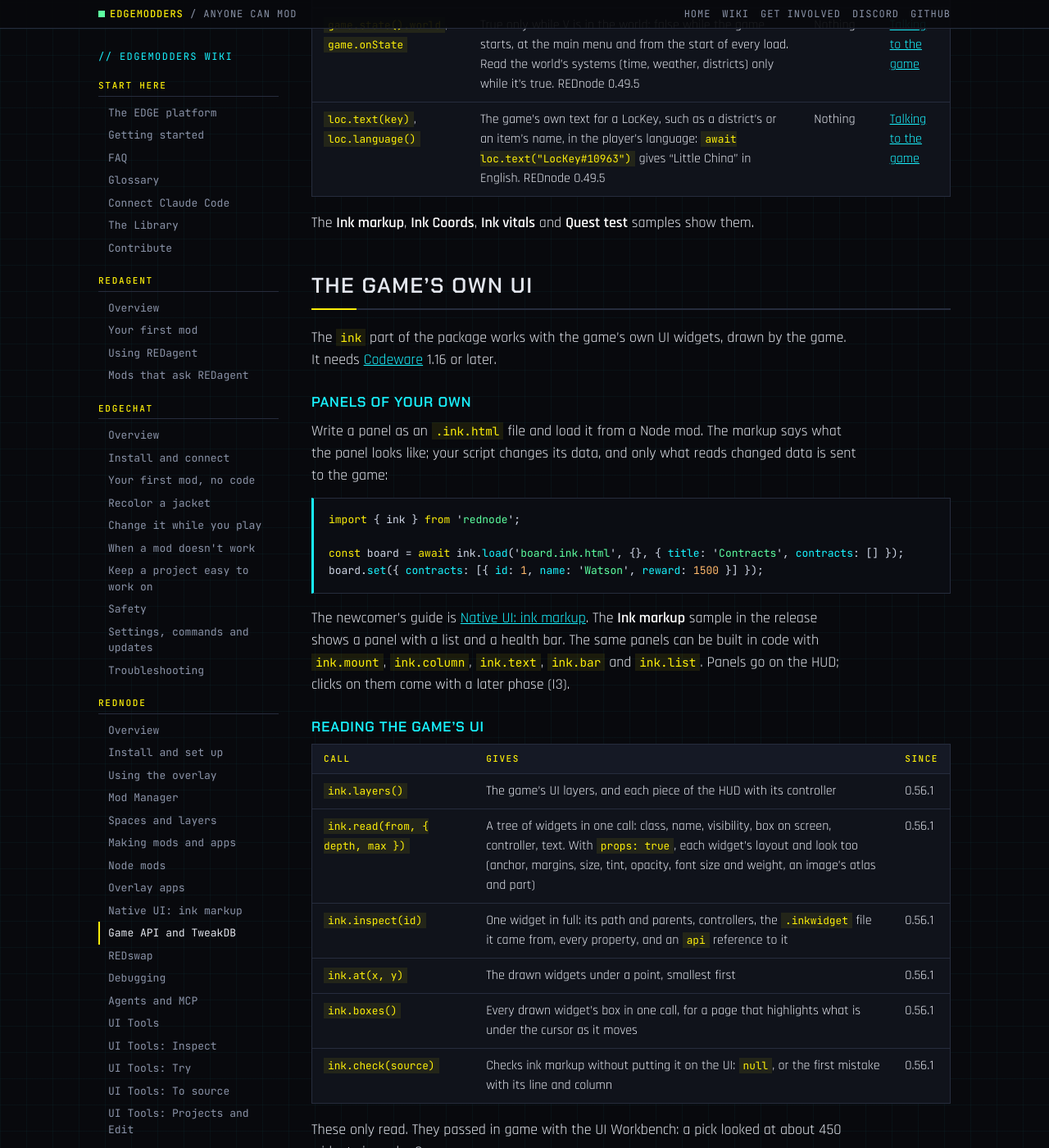
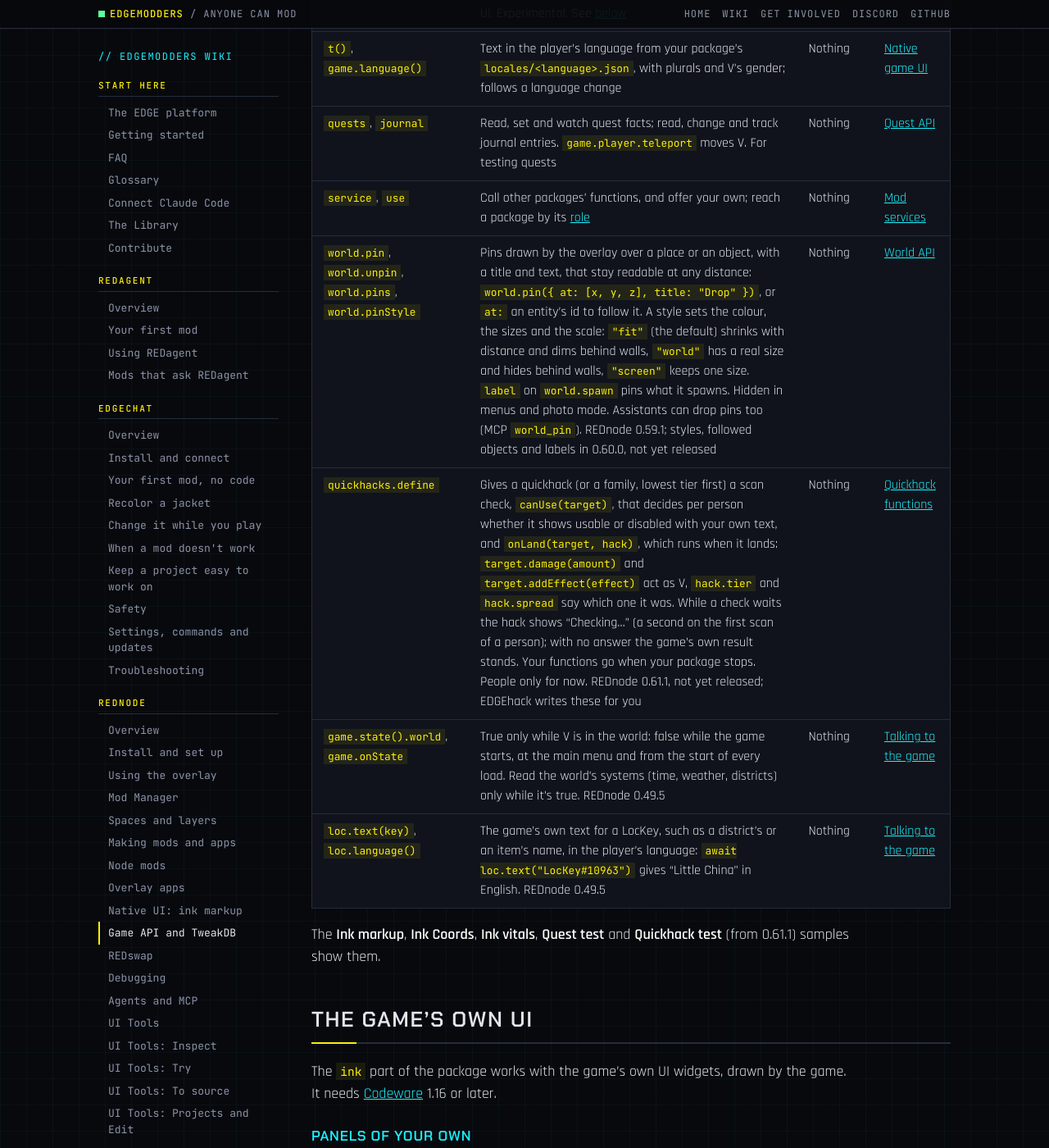
Before and after one commit to Edgemodders/EDGEweb, a Jekyll site: the page built from docs/wiki/rednode/game-api.md, in a window 1280 px wide and 1400 px high, scrolled down 11229 px. Shown: the whole window at 82% size. Built offline with Jekyll 4.4.1, drawn with Linux system fonts in a browser that asks for light colours; some of the changed text lies outside the part shown.

Commit message:
Wiki: REDnode's world pins (0.59.1, 0.60.0) and quickhack functions (0.61.1)
Co-Authored-By: Claude Opus 5.5 <noreply@anthropic.com>

```diff
--- a/docs/wiki/rednode/game-api.md
+++ b/docs/wiki/rednode/game-api.md
@@ -3,8 +3,8 @@ title: The game API, TweakDB and the world
 nav_title: Game API and TweakDB
 section: REDnode
 order: 8
-description: "How REDnode packages reach the game: the game helper, calling any game function, TweakDB reads and changes, placing objects in the world, the game's files through REDbridge, swapping archives, sound, the game's own UI, and the newer APIs."
-reviewed: 2026-11-05
+description: "How REDnode packages reach the game: the game helper, calling any game function, TweakDB reads and changes, placing objects in the world, the game's files through REDbridge, swapping archives, sound, the game's own UI, world pins, quickhack functions, and the newer APIs."
+reviewed: 2026-11-11
 ---
 
 # The game API, <span class="y">TweakDB</span> and the world
@@ -24,6 +24,8 @@ Everything here works the same in a Node mod and in an overlay app. Every call i
 | `ink` | The game's own UI: panels on the HUD from code or [ink markup](ink-markup.html), and reading the game's UI | Codeware | Passed in game. Experimental |
 | `t` | Text in the player's language | Nothing | Passed in game |
 | `quests`, `journal` | Quest facts and journal entries | Nothing | Passed in game |
+| `world.pin` | Labelled pins over places and objects in the world, seen from a distance | Nothing | Passed in game. REDnode 0.59.1 (styles and pins on objects: 0.60.0, not yet released) |
+| `quickhacks` | A quickhack's own logic: a scan check per person, and a function when it lands | Nothing | Passed in game. REDnode 0.61.1, not yet released |
 
 ## The game helper
 
@@ -296,10 +298,12 @@ Newer parts of the `rednode` package, each tested in game. They have their own p
 | `t()`, `game.language()` | Text in the player's language from your package's `locales/<language>.json`, with plurals and V's gender; follows a language change | Nothing | [Native game UI](https://edgemodders.github.io/REDnode/ink.html) |
 | `quests`, `journal` | Read, set and watch quest facts; read, change and track journal entries. `game.player.teleport` moves V. For testing quests | Nothing | [Quest API](https://edgemodders.github.io/REDnode/quests.html) |
 | `service`, `use` | Call other packages' functions, and offer your own; reach a package by its [role](making-mods.html#roles) | Nothing | [Mod services](making-mods.html#mod-services) |
+| `world.pin`, `world.unpin`, `world.pins`, `world.pinStyle` | Pins drawn by the overlay over a place or an object, with a title and text, that stay readable at any distance: `world.pin({ at: [x, y, z], title: "Drop" })`, or `at:` an entity's id to follow it. A style sets the colour, the sizes and the scale: `"fit"` (the default) shrinks with distance and dims behind walls, `"world"` has a real size and hides behind walls, `"screen"` keeps one size. `label` on `world.spawn` pins what it spawns. Hidden in menus and photo mode. Assistants can drop pins too (MCP `world_pin`). REDnode 0.59.1; styles, followed objects and labels in 0.60.0, not yet released | Nothing | [World API](https://edgemodders.github.io/REDnode/world.html) |
+| `quickhacks.define` | Gives a quickhack (or a family, lowest tier first) a scan check, `canUse(target)`, that decides per person whether it shows usable or disabled with your own text, and `onLand(target, hack)`, which runs when it lands: `target.damage(amount)` and `target.addEffect(effect)` act as V, `hack.tier` and `hack.spread` say which one it was. While a check waits the hack shows "Checking..." (a second on the first scan of a person); with no answer the game's own result stands. Your functions go when your package stops. People only for now. REDnode 0.61.1, not yet released; EDGEhack writes these for you | Nothing | [Quickhack functions](https://edgemodders.github.io/REDnode/quickhacks.html) |
 | `game.state().world`, `game.onState` | True only while V is in the world: false while the game starts, at the main menu and from the start of every load. Read the world's systems (time, weather, districts) only while it's true. REDnode 0.49.5 | Nothing | [Talking to the game](https://edgemodders.github.io/REDnode/overlay-apps.html#talking-to-the-game) |
 | `loc.text(key)`, `loc.language()` | The game's own text for a LocKey, such as a district's or an item's name, in the player's language: `await loc.text("LocKey#10963")` gives "Little China" in English. REDnode 0.49.5 | Nothing | [Talking to the game](https://edgemodders.github.io/REDnode/overlay-apps.html#talking-to-the-game) |
 
-The **Ink markup**, **Ink Coords**, **Ink vitals** and **Quest test** samples show them.
+The **Ink markup**, **Ink Coords**, **Ink vitals**, **Quest test** and **Quickhack test** (from 0.61.1) samples show them.
 
 ## The game's own UI
 
```
